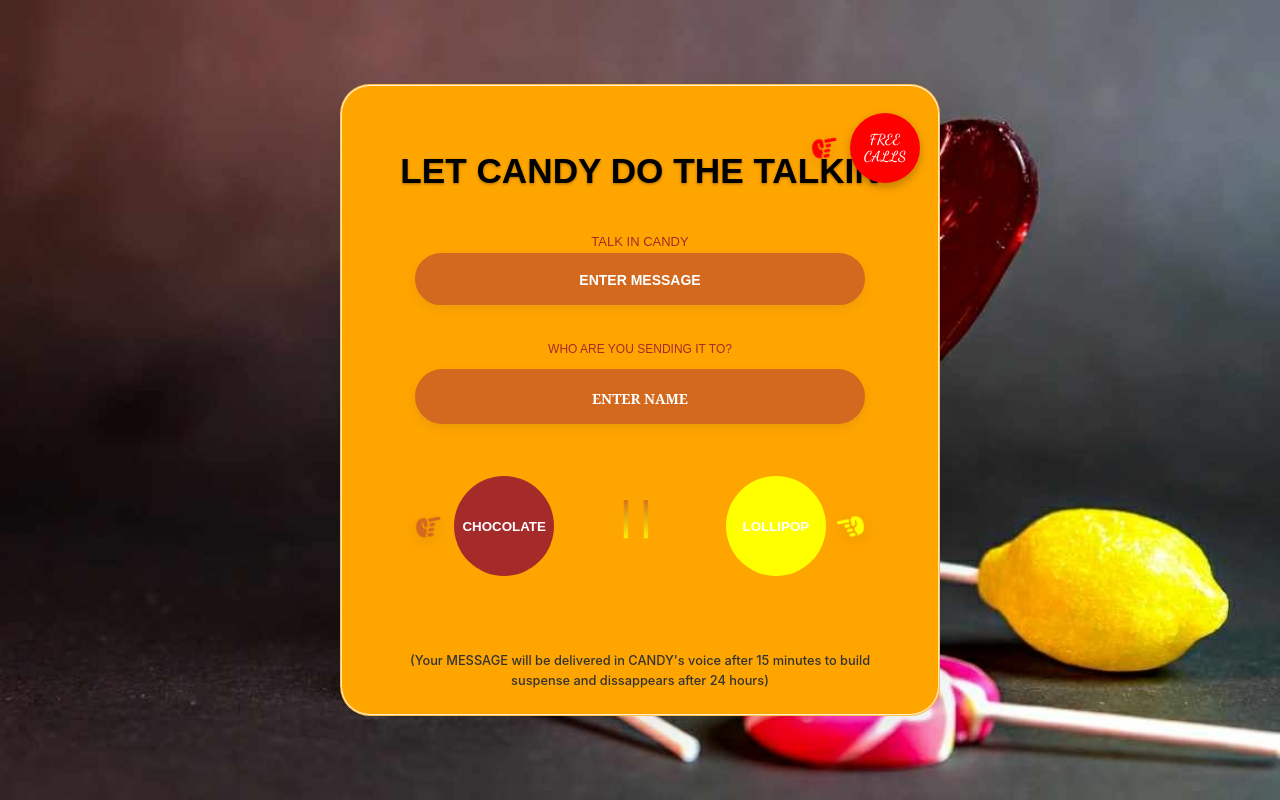
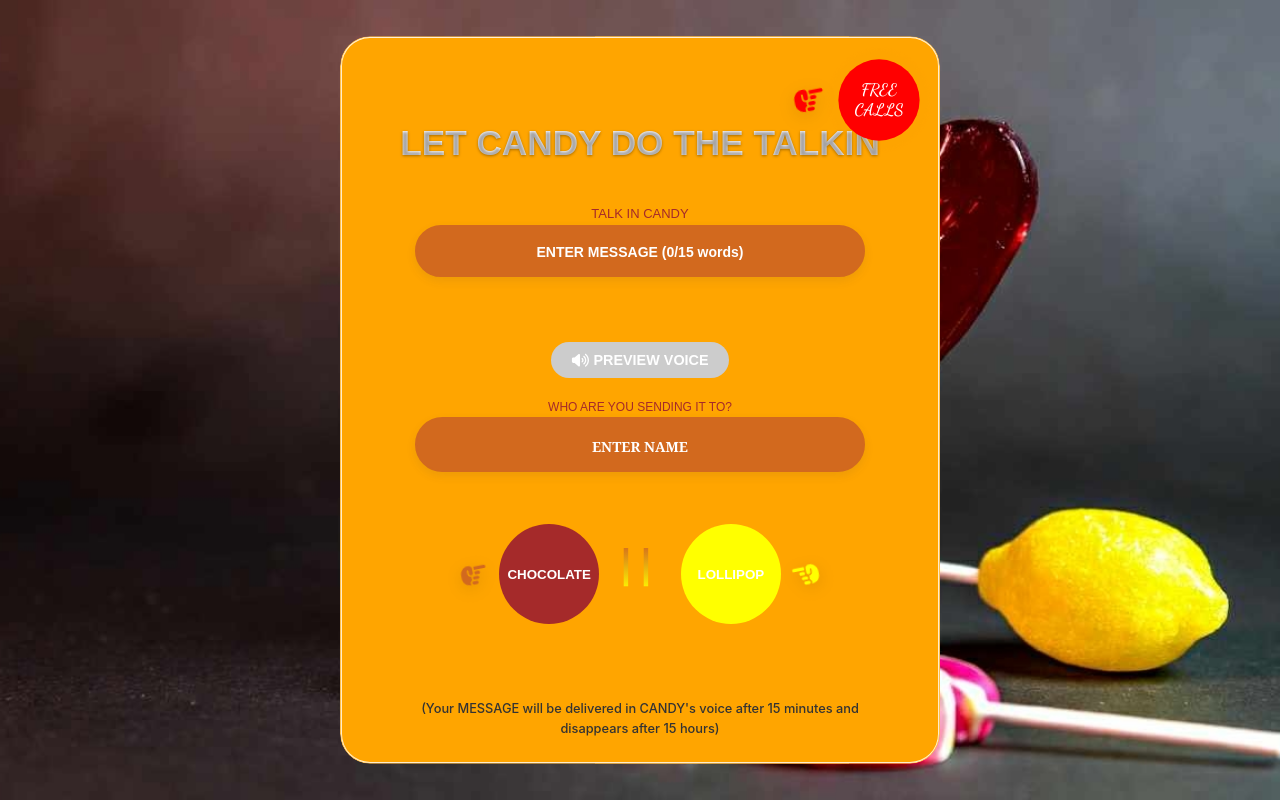
Before and after one commit to Taofeek-Kehinde/Mikibump-s-Calling-Center-Project, a React (Vite) app: page /canyform in a window 1280 px wide. Built offline with nearby package versions, Linux system fonts and the light colour scheme; no server answers; the database is empty.

Commit message:
Voice updates

```diff
--- a/src/pages/candyform.css
+++ b/src/pages/candyform.css
@@ -1,4 +1,3 @@
-
 body.candyform-page {
   overflow-x: hidden;
   min-height: 100vh;
@@ -6,27 +5,20 @@ body.candyform-page {
 
 body {
   background-image: url(../assets/candy.jpg);
-  background-position: center center;  /* perfectly center both vertically and horizontally */
-  background-size: cover;             /* make it cover the entire container */
+  background-position: center center;
+  background-size: cover;
   background-repeat: no-repeat;
   background-attachment: fixed;
 }
 .form-containers {
   min-height: 100vh;
   height: auto;
-  /* Background image settings */
-      /* optional: makes background stay fixed while scrolling */
-  /* Flex centering */
   display: flex;
   justify-content: center;
   align-items: center;
-
   padding: 20px;
   font-family: 'Inter', sans-serif;
-
-  /* layering & overflow */
   position: relative;
-  /* overflow: hidden; */
 }
 
 
@@ -58,8 +50,8 @@ label.lab {
   position: relative;
   overflow-x: hidden;
   height: auto;
-max-height: none;
-  /* overflow-y: hidden; */
+  max-height: none;
+}
 
 .form-panels {
   scrollbar-gutter: stable both-edges;
@@ -131,7 +123,7 @@ max-height: none;
   -webkit-background-clip: text;
   -webkit-text-fill-color: transparent;
   background-clip: text;
-    font-family:sans-serif;
+  font-family:sans-serif;
 }
 
 form {
@@ -151,23 +143,6 @@ form {
   box-shadow: 0 5px 15px rgba(0, 0, 0, 0.03);
 }
 
-
-/* .section-title {
-  font-size: 1.2rem;
-  font-weight: 600;
-  color: #fff;
-  text-transform: uppercase;
-  letter-spacing: 1px;
-  margin-bottom: 10px;
-  display: flex;
-  align-items: left;
-  text-align: left;
-  gap: 10px;
-} */
-
-/* div.form-section{
-  background: transparent;
-} */
 
 .section-title::before {
   content: '';
@@ -199,7 +174,7 @@ form {
   color: #555;
   text-transform: uppercase;
   letter-spacing: 0.5px;
-  text-align: left ;
+  text-align: left;
   text-shadow: 0 1px 2px rgba(0, 0, 0, 0.25);
 }
 
@@ -259,18 +234,6 @@ form {
   font-weight: 500;
 }
 
-/* Container */
-/* .relationship-container {
-  display: flex;
-  flex-direction: column;
-  align-items: center;
-  gap: 20px;
-  width: 100%;
-  position: relative;
-  bottom: 20px;
-  padding: 20px;
-} */
-
 .introduction {
   display: block;
   text-align: center;
@@ -285,13 +248,11 @@ form {
   animation: fadeIn 1s ease-in-out;
 }
 
-/* Optional fade-in animation */
 @keyframes fadeIn {
   from { opacity: 0; transform: translateY(5px); }
   to { opacity: 1; transform: translateY(0); }
 }
 
-/* Responsive adjustments */
 @media (max-width: 480px) {
   .introduction {
     font-size: 1rem;
@@ -300,7 +261,6 @@ form {
 }
 
 
-/* Container */
 .relationship-container {
   display: flex;
   flex-direction: column;
@@ -322,7 +282,6 @@ form {
   text-align: center;
 }
 
-/* Top Buttons */
 .relationship-options {
   display: flex;
   justify-content: center;
@@ -340,14 +299,12 @@ form {
   border-radius: 50%;
   display: flex;
   align-items: center;
-  /* margin:0 60px; */
-  /* margin-top: -30px;   */
   justify-content: center;
 }
 
 @media (max-width: 600px) {
   .relationship-options {
-    gap: 25px;   /* smaller space on phones */
+    gap: 25px;
   }
 }
 
@@ -368,11 +325,10 @@ form {
   font-size: 1.5rem;
 }
 
-/* Sing Button */
 .singbtn {
   padding: 0.75rem 1.25rem;
-  width: 90%; /* relative width for mobile */
-  max-width: 450px; /* max width for larger screens */
+  width: 90%;
+  max-width: 450px;
   margin: 1rem auto 0 auto;
   display: block;
   background: orange;
@@ -397,8 +353,8 @@ form {
   font-size: "12px";
   font-family: sans-serif;
   color: brown;
-user-select: none;
-text-shadow: "0 1px 3px rgba(0, 0, 0, 0.35)"
+  user-select: none;
+  text-shadow: "0 1px 3px rgba(0, 0, 0, 0.35)"
 }
 
 .singbtn:hover {
@@ -407,8 +363,6 @@ text-shadow: "0 1px 3px rgba(0, 0, 0, 0.35)"
   color: white;
   box-shadow: 0 10px 25px rgba(102,126,234,0.4);
 }
-
-/* Time Options */
 
 .time-options {
   display: grid;
@@ -429,13 +383,11 @@ text-shadow: "0 1px 3px rgba(0, 0, 0, 0.35)"
 }
 
 .time-btn:hover {
-  /* border-color: #667eea; */
   background: rgba(102, 126, 234, 0.05);
 }
 
 .time-btn.active {
   background: linear-gradient(135deg, #2f2f2f 0%, #4a4a4a 100%);
-  /* border-color: #667eea; */
   color: white;
   box-shadow: 0 8px 20px rgba(102, 126, 234, 0.3);
 }
@@ -478,27 +430,21 @@ input #yourContact {
 
 .cany-btns {
   position: absolute;
-  top: 1rem;          /* instead of 12px */
-  right: 1.2rem;     /* instead of 20px */
-
+  top: 1rem;
+  right: 1.2rem;
   background: red;
   border: none;
   color: #fff;
-
   width: clamp(48px, 8vw, 70px);
   height: clamp(48px, 8vw, 70px);
   font-size: clamp(0.7rem, 2vw, 0.9rem);
-
   border-radius: 50%;
   cursor: pointer;
   font-weight: 600;
-
   box-shadow: 0 4px 10px rgba(0, 0, 0, 0.25);
   transition: all 0.3s ease;
   animation: candy 1.5s ease-in-out infinite;
-
   font-family: 'Dancing Script', cursive;
-
   display: flex;
   align-items: center;
   justify-content: center;
@@ -521,7 +467,6 @@ input #yourContact {
   box-shadow: 0 6px 14px rgba(0, 0, 0, 0.35);
 }
 
-/* Responsive Design */
 @media (max-width: 768px) {
   .form-panel {
     padding: 30px 20px;
@@ -592,7 +537,7 @@ input #yourContact {
 
   .form-groups input,
   .form-groups textarea {
-    padding: 10px 12px;
+    padding: 10px;
     font-size: 0.95rem;
   }
 
@@ -666,13 +611,12 @@ input #yourContact {
 
 .recipient-input{
   display: block;
-  margin: 1rem auto 0 auto; /* center horizontally with spacing */
-  width: 90%; /* relative width for mobile */
-  max-width: 450px; /* max width for larger screens */
-  padding: 0.75rem 1.25rem; /* comfortable padding */
-  border-radius: 50px; /* pill shape */
+  margin: 1rem auto 0 auto;
+  width: 90%;
+  max-width: 450px;
+  padding: 0.75rem 1.25rem;
+  border-radius: 50px;
   font-size: 1rem;
-  /* margin-top: -10px; */
   position: relative;
   bottom: 25px;
   font-weight: 600;
@@ -690,13 +634,13 @@ input #yourContact {
   display: flex;
   align-items: center;
   justify-content: center;
-  padding: 0 clamp(6px, 2vw, 16px); /* responsive spacing */
+  padding: 0 clamp(6px, 2vw, 16px);
 }
 
 .divider-line {
-  font-size: clamp(18px, 4vw, 32px); /* responsive font size */
+  font-size: clamp(18px, 4vw, 32px);
   font-weight: 700;
-  letter-spacing: clamp(2px, 1vw, 8px); /* responsive spacing */
+  letter-spacing: clamp(2px, 1vw, 8px);
   background: linear-gradient(180deg, chocolate, yellow);
   -webkit-background-clip: text;
   -webkit-text-fill-color: transparent;
@@ -704,15 +648,14 @@ input #yourContact {
 
 .recipient-inputs {
    display: block;
-  margin: 1rem auto 0 auto; /* center horizontally with spacing */
-  width: 90%; /* relative width for mobile */
-  max-width: 450px; /* max width for larger screens */
-  padding: 0.75rem 1.25rem; /* comfortable padding */
-  border-radius: 50px; /* pill shape */
+  margin: 1rem auto 0 auto;
+  width: 90%;
+  max-width: 450px;
+  padding: 0.75rem 1.25rem;
+  border-radius: 50px;
   font-size: 1rem;
-  /* margin-top: -10px; */
   position: relative;
- bottom: 55px;
+  bottom: 55px;
   font-weight: 600;
   text-align: center;
   border: 2px solid chocolate;
@@ -726,7 +669,6 @@ input #yourContact {
   color: #fff;
   opacity: 1;
   font-size: 14px;
-  /* font-family: 'Dancing script', cursive; */
 }
 
 .recipient-inputs::placeholder {
@@ -737,38 +679,37 @@ input #yourContact {
 
 .recipient-input:focus {
   outline: none;
-  transform: scale(1.02); /* subtle pop effect */
+  transform: scale(1.02);
 }
 
 .recipient-inputs:focus {
   outline: none;
-  transform: scale(1.02); /* subtle pop effect */
+  transform: scale(1.02);
 }
 
 
-/* Responsive adjustments */
-@media (max-width: 640px) { /* small devices */
+@media (max-width: 640px) {
   .recipient-input {
     font-size: 0.9rem;
     padding: 0.65rem 1rem;
   }
 }
 
-@media (max-width: 640px) { /* small devices */
+@media (max-width: 640px) {
   .recipient-inputs {
     font-size: 0.9rem;
     padding: 0.65rem 1rem;
   }
 }
 
-@media (min-width: 641px) and (max-width: 1024px) { /* tablets */
+@media (min-width: 641px) and (max-width: 1024px) {
   .recipient-input {
     font-size: 1rem;
     padding: 0.75rem 1.25rem;
   }
 }
 
-@media (min-width: 641px) and (max-width: 1024px) { /* tablets */
+@media (min-width: 641px) and (max-width: 1024px) {
   .recipient-inputs {
     font-size: 1rem;
     padding: 0.75rem 1.25rem;
@@ -776,7 +717,7 @@ input #yourContact {
 }
 
 
-@media (min-width: 1025px) { /* desktops */
+@media (min-width: 1025px) {
   .recipient-input {
     font-size: 1.1rem;
     padding: 0.85rem 1.5rem;
@@ -784,14 +725,12 @@ input #yourContact {
 }
 
 
-@media (min-width: 1025px) { /* desktops */
+@media (min-width: 1025px) {
   .recipient-inputs {
     font-size: 1.1rem;
     padding: 0.85rem 1.5rem;
   }
 }
-}
-
 
 
 label.name,
@@ -835,3 +774,30 @@ label.date {
   cursor: pointer;
   font-weight: bold;
 }
+
+/* Preview Speech Button */
+.preview-speech-btn {
+  display: block;
+  margin: 10px auto 0 auto;
+  padding: 10px 20px;
+  background: linear-gradient(135deg, #667eea 0%, #764ba2 100%);
+  color: white;
+  border: none;
+  border-radius: 25px;
+  font-size: 0.9rem;
+  font-weight: 600;
+  cursor: pointer;
+  transition: all 0.3s ease;
+  box-shadow: 0 4px 10px rgba(102, 126, 234, 0.3);
+}
+
+.preview-speech-btn:hover {
+  transform: scale(1.05);
+  box-shadow: 0 6px 15px rgba(102, 126, 234, 0.4);
+}
+
+.preview-speech-btn:disabled {
+  background: #ccc;
+  cursor: not-allowed;
+  box-shadow: none;
+}
--- a/src/pages/canyform.tsx
+++ b/src/pages/canyform.tsx
@@ -5,48 +5,81 @@ import { db } from "../firebase2";
 import { collection, addDoc } from "firebase/firestore";
 import QRCode from "qrcode";
 import { FontAwesomeIcon } from '@fortawesome/react-fontawesome';
-import { faHandPointLeft, faHandPointRight } from '@fortawesome/free-solid-svg-icons';
+import { faHandPointLeft, faHandPointRight, faVolumeUp, faStop } from '@fortawesome/free-solid-svg-icons';
 import { showAlert } from '../utils/showAlert';
 import { FaWhatsapp } from "react-icons/fa";
 import { useAppContext } from '../context/useAppContext';
+import { speakChildVoice, stopSpeech } from '../utils/textToSpeech';
 import './candyform.css';
 
 
 
 interface FormData {
-
   recipientContact: string;
   relationship: 'CHOCOLATE' | 'LOLLIPOP';
-
 }
 
 function Form() {
-
   const navigate = useNavigate();
   const { showFreeCallsButton } = useAppContext();
 
   const [formData, setFormData] = useState<FormData>({
-
     recipientContact: '',
     relationship: 'CHOCOLATE',
-
   });
 
   useEffect(() => {
     document.body.classList.add('candyform-page');
-    return () => document.body.classList.remove('candyform-page');
+    return () => {
+      document.body.classList.remove('candyform-page');
+      stopSpeech();
+    };
   }, []);
 
-  const [spotifyLink, setSpotifyLink] = useState("");
-
+  const [message, setMessage] = useState("");
+  const [wordCount, setWordCount] = useState(0);
+  const [isSpeaking, setIsSpeaking] = useState(false);
   const [selectedCandy, setSelectedCandy] = useState<"CHOCOLATE" | "LOLLIPOP" | null>(null);
   const [showSharePrompt, setShowSharePrompt] = useState(false);
 
+  // Handle message input with 15-word limit
+  const handleMessageChange = (e: React.ChangeEvent<HTMLInputElement>) => {
+    const value = e.target.value;
+    const words = value.trim().split(/\s+/).filter(word => word.length > 0);
 
+    if (words.length > 15) {
+      // Don't allow more than 15 words
+      return;
+    }
+
+    setMessage(value);
+    setWordCount(words.length);
+  };
+
+  // Preview text-to-speech
+  const handlePreviewSpeech = async () => {
+    if (!message.trim()) {
+      showAlert("Enter a message first", "error");
+      return;
+    }
+
+    if (isSpeaking) {
+      stopSpeech();
+      setIsSpeaking(false);
+    } else {
+      setIsSpeaking(true);
+      try {
+        await speakChildVoice(message);
+      } catch (error) {
+        console.error("Speech error:", error);
+      }
+      setIsSpeaking(false);
+    }
+  };
 
   const handleCandyClick = async (type: "CHOCOLATE" | "LOLLIPOP") => {
-    if (!formData.recipientContact || !spotifyLink) {
-      showAlert("Enter name and paste Spotify link", "error");
+    if (!formData.recipientContact || !message) {
+      showAlert("Enter name and message", "error");
       return;
     }
 
@@ -54,24 +87,26 @@ function Form() {
     setShowSharePrompt(true);
   };
 
-
   const handleShareChoice = async (option: "LINK" | "QR") => {
-
     if (!selectedCandy) return;
 
     try {
+      // 15 minutes = 15 * 60 * 1000 ms
       const unlockTime = Date.now() + 15 * 60 * 1000;
+      // 15 hours = 15 * 60 * 60 * 1000 ms
+      const expireTime = Date.now() + 15 * 60 * 60 * 1000;
 
       const docRef = await addDoc(collection(db, "candies"), {
         name: formData.recipientContact,
         relationship: selectedCandy,
-        spotifyLink: spotifyLink,
+        message: message.trim(), // Store the text message
         createdAt: Date.now(),
-        unlockTime: unlockTime
+        unlockTime: unlockTime,
+        expireTime: expireTime
       });
 
       const candyUrl = `${window.location.origin}/candy/${docRef.id}`;
-      const message = `🎁 You got a Candy Treat! Open it here: ${candyUrl}`;
+      const messageText = `🎁 You got a Candy Treat! Open it here: ${candyUrl}`;
 
       // Check if Web Share API is available (mobile devices)
       const canUseWebShare = typeof navigator.share === 'function' && typeof navigator.canShare === 'function';
@@ -82,7 +117,7 @@ function Form() {
           try {
             await navigator.share({
               title: 'Candy Treat',
-              text: message,
+              text: messageText,
               url: candyUrl
             });
           } catch (err) {
@@ -92,13 +127,13 @@ function Form() {
         } else {
           // Desktop fallback: copy to clipboard and open WhatsApp Web
           try {
-            await navigator.clipboard.writeText(message);
+            await navigator.clipboard.writeText(messageText);
             showAlert('Link copied to clipboard!', 'success');
             // Open WhatsApp Web
-            window.open('https://web.whatsapp.com/send?text=' + encodeURIComponent(message), '_blank');
+            window.open('https://web.whatsapp.com/send?text=' + encodeURIComponent(messageText), '_blank');
           } catch (clipErr) {
             // Fallback if clipboard fails
-            window.open('https://wa.me/?text=' + encodeURIComponent(message), '_blank');
+            window.open('https://wa.me/?text=' + encodeURIComponent(messageText), '_blank');
           }
         }
       }
@@ -131,7 +166,7 @@ function Form() {
             try {
               await navigator.share({
                 title: 'Candy Treat',
-                text: message + '\n\nOr scan the downloaded QR code!',
+                text: messageText + '\n\nOr scan the downloaded QR code!',
                 url: candyUrl
               });
             } catch (err) {
@@ -149,20 +184,20 @@ function Form() {
 
           // Open WhatsApp Web with pre-filled message
           setTimeout(() => {
-            window.open('https://web.whatsapp.com/send?text=' + encodeURIComponent(message), '_blank');
+            window.open('https://web.whatsapp.com/send?text=' + encodeURIComponent(messageText), '_blank');
           }, 500);
         }
       }
 
       setShowSharePrompt(false);
       setSelectedCandy(null);
+      stopSpeech();
 
     } catch (error) {
       console.error(error);
       showAlert("Error creating candy", "error");
     }
   };
-
 
   return (
     <motion.div
@@ -203,17 +238,28 @@ function Form() {
 
           <input
             type="text"
-            placeholder="ENTER MESSAGE"
-            value={spotifyLink}
+            placeholder={`ENTER MESSAGE (${wordCount}/15 words)`}
+            value={message}
             className='recipient-input'
-            onChange={(e) => setSpotifyLink(e.target.value)}
+            onChange={handleMessageChange}
           />
+
+          {/* Preview Speech Button */}
+          <button
+            type="button"
+            className="preview-speech-btn"
+            onClick={handlePreviewSpeech}
+            disabled={!message.trim()}
+          >
+            <FontAwesomeIcon icon={isSpeaking ? faStop : faVolumeUp} />
+            {isSpeaking ? ' STOP PREVIEW' : ' PREVIEW VOICE'}
+          </button>
 
           <p className='question' style={{
             fontFamily: "sans-serif",
             fontWeight: "500",
             position: "relative",
-            bottom: "20px",
+            bottom: "10px",
             fontSize: "12px",
             textAlign: "center",
             userSelect: "none",
@@ -271,7 +317,7 @@ function Form() {
           </div>
 
           <span className='introduction'>
-            (Your MESSAGE will be delivered in CANDY's voice after 15 minutes to build suspense and dissappears after 24 hours)
+            (Your MESSAGE will be delivered in CANDY's voice after 15 minutes and disappears after 15 hours)
           </span>
 
         </form>
@@ -312,10 +358,6 @@ function Form() {
               <FaWhatsapp size={18} />
               Share as LINK
             </button>
-
-            {/* <button onClick={() => setShowSharePrompt(false)}>
-              Cancel
-            </button> */}
           </div>
         </div>
       )}
```
Also changed, not shown: src/pages/CandyView.tsx (+90 -15 lines), src/pages/Candyview.css (+32 -0 lines), 1 other file (tests, documents, lock files or other folders). Lines whose indentation alone changed are shown as unchanged.
